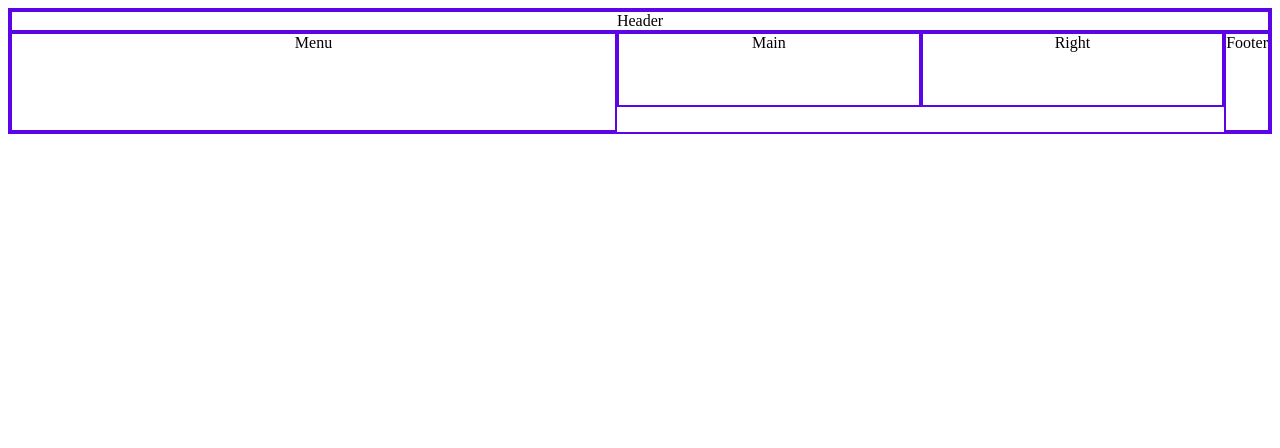
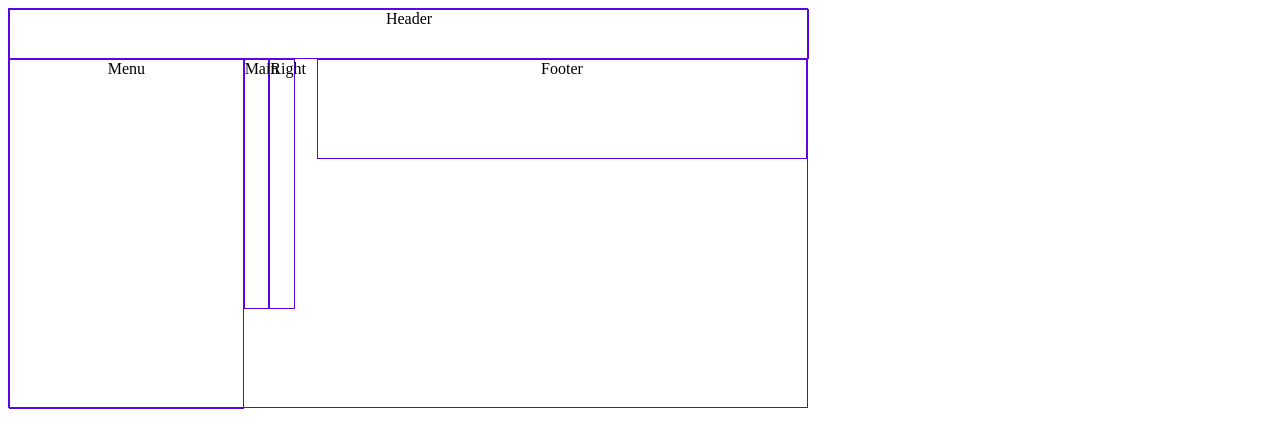
Before and after one commit to Dhane1522/Web-Development, a plain HTML site: page Day-8/index.html in a window 1280 px wide. Drawn offline with Linux system fonts and the light colour scheme.

Commit message:
leftovers

```diff
--- a/Day-10/style.css
+++ b/Day-10/style.css
@@ -0,0 +1,40 @@
+*{
+    box-sizing: border-box;
+    border: 0;
+    padding: 0;
+}
+.container{
+    height: 500px;
+    width: 700px;
+    background-color: skyblue;
+}
+
+.header{
+    height:75px;
+    background-color: aqua;
+    text-align: center;
+}
+.content{
+    display: flex;
+    flex-direction: row;
+
+
+}
+.left{
+    height:300px;
+    width:350px;
+    background-color: rgb(21, 65, 210);
+    text-align: center;
+}
+
+.right{
+    height:300px;
+    width:350px;
+    background-color: rgb(21, 85, 123);
+    text-align: center;
+}
+.footer{
+    height:75px;
+    background-color: rgb(5, 119, 119);
+    text-align: center;
+}
--- a/Day-8/index.html
+++ b/Day-8/index.html
@@ -11,10 +11,12 @@
         <div class="header">Header</div>
         <div class="container">
             <div class="menu">Menu</div>
-            <div class="main">Main</div>
-            <div class="right">Right</div>
-            <div class="footer">Footer</div>
+            <div class="content">
+                <div class="main">Main</div>
+                <div class="right">Right</div>
             </div>
+        <div class="footer">Footer</div>
+        </div>
 
     </div>
 
--- a/Day-8/style.css
+++ b/Day-8/style.css
@@ -1,41 +1,53 @@
 *{
-
-    box-sizing: border-box;
+   box-sizing: border-box;
 }
 
 .papa{
 
-    border: 2px solid rgb(92, 6, 232);
+    border: 1px solid rgb(92, 6, 232);
+    height: 400px;
+    width: 800px;
 
+}
+
+
+.header{
+    border: 1px solid rgb(92, 6, 232);
+    height: 50px;
+    width: 800px;
+    text-align: center;
 }
 .container{
     display: flex;
 }
-.header{
-    border: 2px solid rgb(92, 6, 232);
+.menu{
+    border: 1px solid rgb(92, 6, 232);
     text-align: center;
+    height:350px;
+    width:30%;
 }
-.menu{
-    border: 2px solid rgb(92, 6, 232);
-    text-align: center;
-    height:100px;
-    width:50%;
+
+.content{
+    display: flex;
+    flex-direction:row;
+
 }
 .main{
-    border: 2px solid rgb(92, 6, 232);
+    border: 1px solid rgb(92, 6, 232);
     text-align: center;
-    width: 25%;
-    height:75px;
+    width:35%;
+    height:250px;
 
 }
 .right{
-    border: 2px solid rgb(92, 6, 232);
+    border: 1px solid rgb(92, 6, 232);
     text-align: center;
-    width: 25%;
-    height: 75px;
+    width: 35%;
+    height: 250px;
 }
 .footer{
-    border: 2px solid rgb(92, 6, 232);
+    border: 1px solid rgb(92, 6, 232);
     text-align: center;
-
+    width:500px;
+    height: 100px;
 }
--- a/Day-9/style.css
+++ b/Day-9/style.css
@@ -3,11 +3,6 @@ body {
   margin: 0%;
 }
 
-@media screen and (min-width: 600px) {
-  body {
-    background-color: rgb(144, 185, 238);
-  }
-}
 
 .menu a {
   text-decoration: none;
@@ -22,14 +17,19 @@ body {
   color: rgb(83, 28, 210);
 }
 
-@media screen and (min-width: 480px) {
-  .menu {
-    float: none;
-    width: 100%;
-    display: block;
-  }
-}
+
 
 h2 {
   clear: left;
 }
+@media screen and (min-width: 480px) {
+  body {
+    background-color: rgb(144, 185, 238);
+
+    }
+
+  .menu {
+    float: none;
+    width: 100%;
+    display: block;}
+}
```
Also changed, not shown: Day-10/index.html (+21 -0 lines), Day-9/mediaqueries.html (+5 -4 lines).
